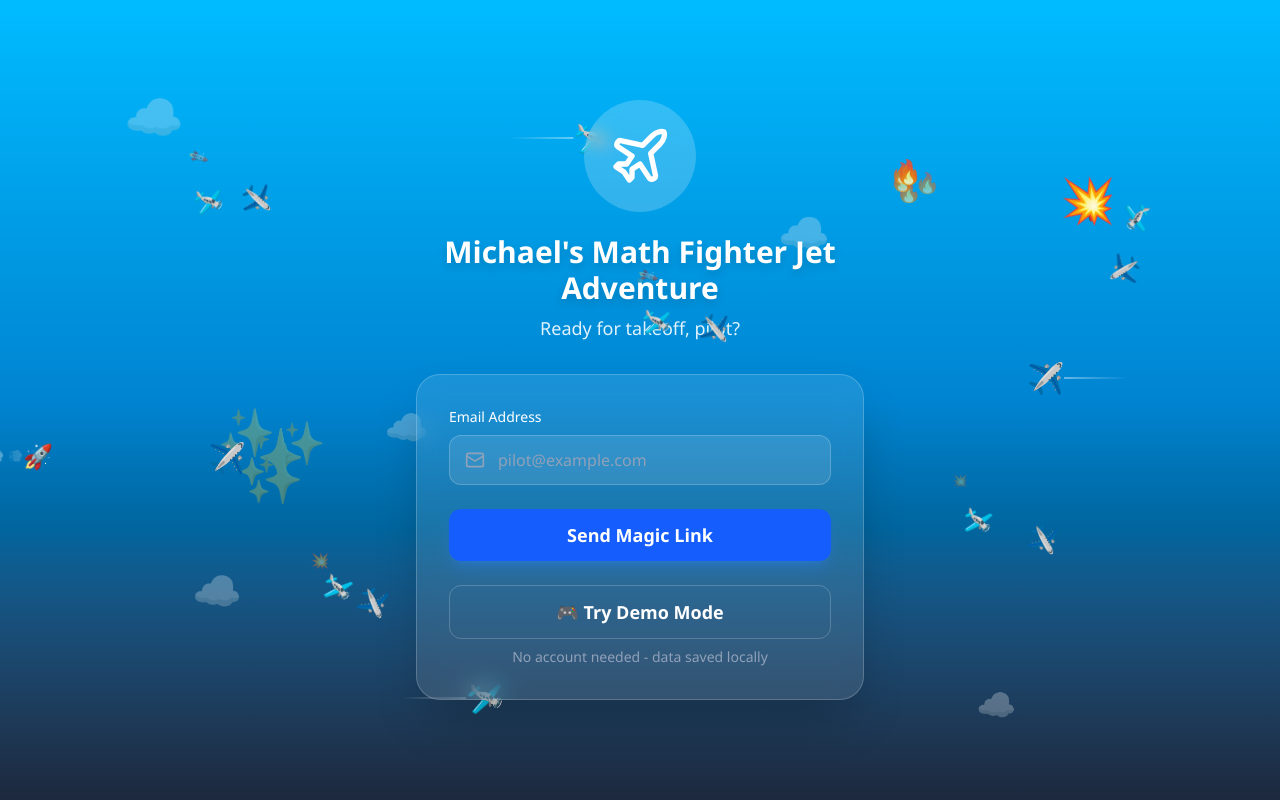
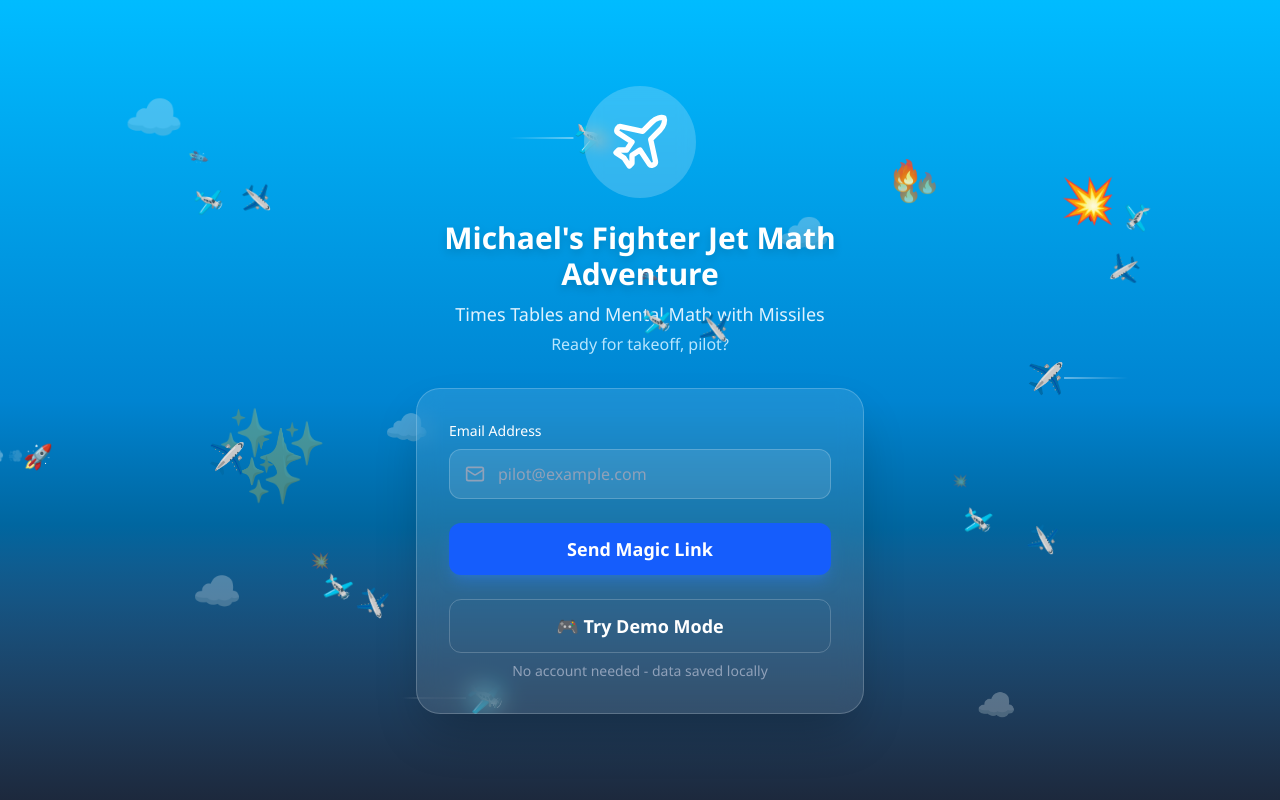
Before and after one commit to kazanjy/Michael-s-Math-Playground-, a React (Vite) app: page /login in a window 1280 px wide. Built offline with nearby package versions, Linux system fonts and the light colour scheme; no server answers.

Commit message:
Update login page title and taglines

```diff
--- a/src/pages/Login.tsx
+++ b/src/pages/Login.tsx
@@ -53,9 +53,12 @@ export function LoginPage() {
             </div>
           </motion.div>
           <h1 className="text-3xl font-bold text-white mb-2 drop-shadow-lg">
-            Michael's Math Fighter Jet Adventure
+            Michael's Fighter Jet Math Adventure
           </h1>
-          <p className="text-sky-100 text-lg">
+          <p className="text-sky-100 text-lg font-medium">
+            Times Tables and Mental Math with Missiles
+          </p>
+          <p className="text-sky-200 text-base mt-1">
             Ready for takeoff, pilot?
           </p>
         </div>
```
